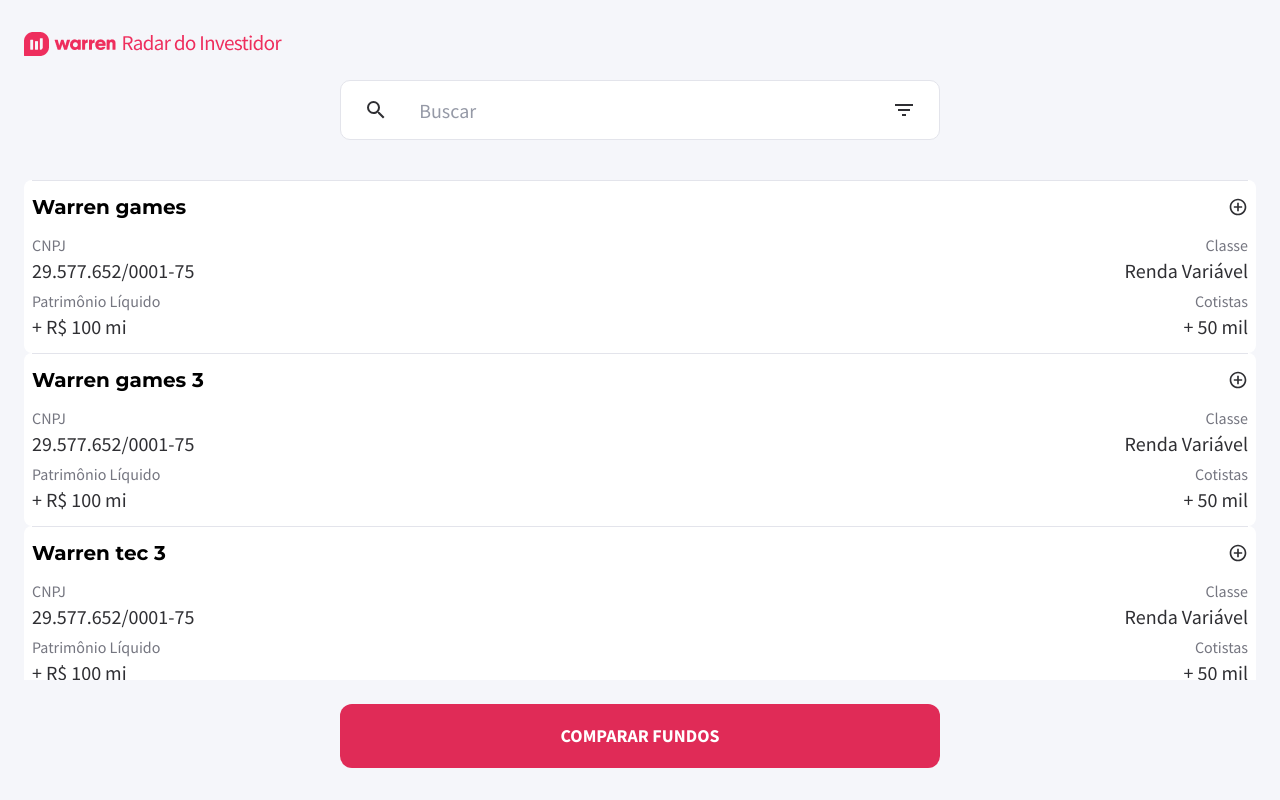
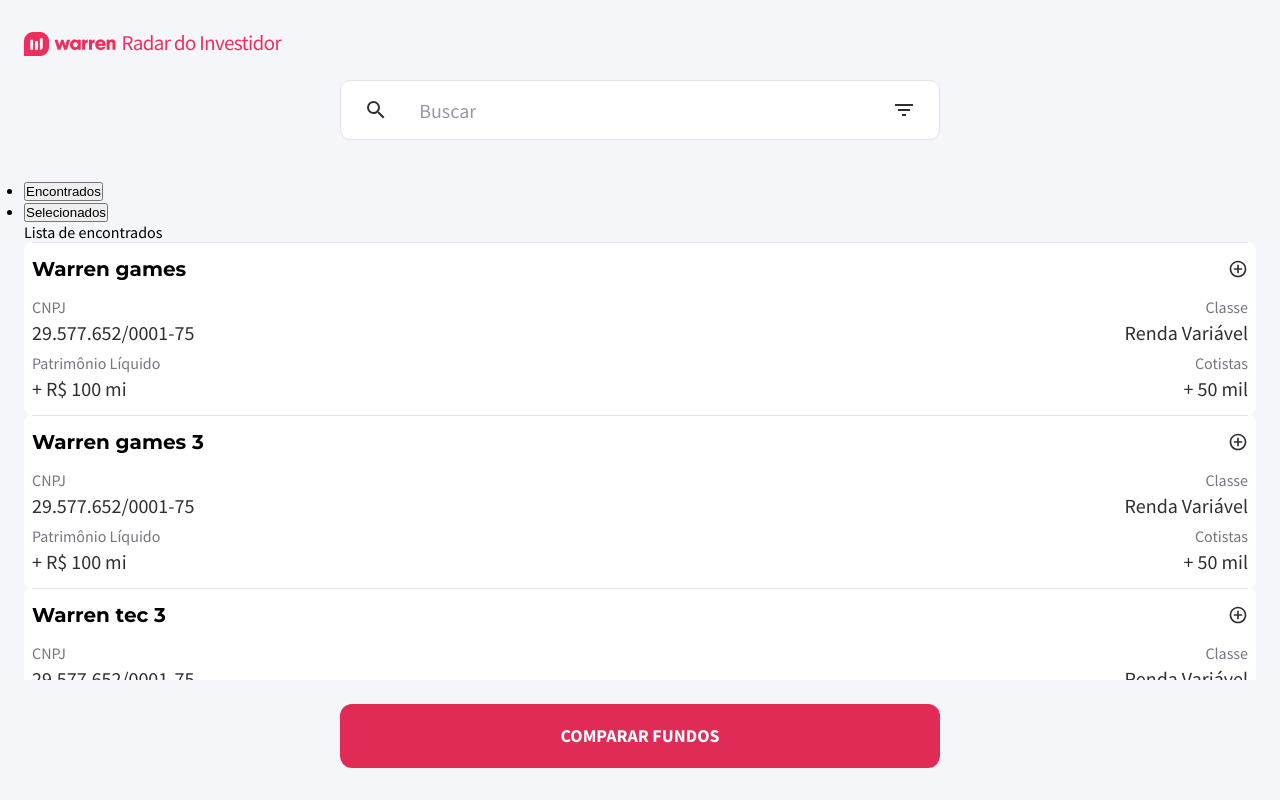
Before and after one commit to luizmellodev/radardoinvestidor-frontend, a Next.js app: page / in a window 1280 px wide. Built offline with nearby package versions, Linux system fonts and the light colour scheme.

Commit message:
tabs without style - Duda, Martin, Matheus, Thiago, Gabriel

```diff
--- a/src/components/Splash/index.tsx
+++ b/src/components/Splash/index.tsx
@@ -3,9 +3,9 @@ import { Container } from './styles';
 function SplashScreen() {
   return (
     <Container>
-      <img src={'/logo-vertical.png'}/>
+      <img src={'/logo-vertical.png'} />
     </Container>
   );
-};
+}
 
 export default SplashScreen;
--- /dev/null
+++ b/src/components/Tabs/Tab/index.tsx
@@ -0,0 +1,12 @@
+import React, { ReactNode } from 'react';
+
+type TabProps = {
+  children: ReactNode;
+  title: string;
+};
+
+function Tab({ children }: TabProps) {
+  return <div>{children}</div>;
+}
+
+export default Tab;
--- /dev/null
+++ b/src/components/Tabs/TabTitle/index.tsx
@@ -0,0 +1,21 @@
+import React, { ReactNode, useCallback } from 'react';
+
+interface TabTitleProps {
+  index: number;
+  title: string;
+  setSelectedTab: (index: number) => void;
+}
+
+function TabTitle({ index, title, setSelectedTab }: TabTitleProps) {
+  const handleClickTab = useCallback(() => {
+    setSelectedTab(index);
+  }, [setSelectedTab, index]);
+
+  return (
+    <li>
+      <button onClick={handleClickTab}>{title}</button>
+    </li>
+  );
+}
+
+export default TabTitle;
--- /dev/null
+++ b/src/components/Tabs/index.tsx
@@ -0,0 +1,29 @@
+import React, { ReactElement, useState } from 'react';
+
+import TabTitle from './TabTitle';
+
+type TabsProps = {
+  children: ReactElement[];
+};
+
+function Tabs({ children }: TabsProps) {
+  const [selectedTab, setSelectedTab] = useState(0);
+
+  return (
+    <div>
+      <ul>
+        {children.map((tab, index) => (
+          <TabTitle
+            key={index}
+            index={index}
+            title={tab.props.title}
+            setSelectedTab={setSelectedTab}
+          />
+        ))}
+      </ul>
+      {children[selectedTab]}
+    </div>
+  );
+}
+
+export default Tabs;
--- a/src/pages/index.tsx
+++ b/src/pages/index.tsx
@@ -8,8 +8,10 @@ import SearchBar from 'components/SearchBar';
 import HeaderHome from 'components/HeaderHome';
 import FundCard from 'components/FundCard';
 import Loading from 'components/Loading';
+import Tabs from 'components/Tabs';
+import Tab from 'components/Tabs/Tab';
 
-import {FundsContext} from 'contexts/Funds';
+import { FundsContext } from 'contexts/Funds';
 
 export const Container = styled.div`
   height: 100%;
@@ -59,20 +61,24 @@ export default function Home() {
         <Header>
           <HeaderHome onChangeHandler={handleOnChangeText} />
         </Header>
+
+        <Tabs>
+          <Tab title="Encontrados">Lista de encontrados</Tab>
+          <Tab title="Selecionados">Lista de selecionados</Tab>
+        </Tabs>
+
         {isLoading ? (
           <Loading />
         ) : (
           <>
             <List>
-              {selectedFunds.length && !searchText ? (
-                selectedFunds.map((fund) => (
-                  <FundCard fund={fund} key={fund.razaoSocial} />
-                ))
-              ) : (
-                funds.map((fund) => (
-                  <FundCard fund={fund} key={fund.razaoSocial} />
-                ))
-              )}
+              {selectedFunds.length && !searchText
+                ? selectedFunds.map((fund) => (
+                    <FundCard fund={fund} key={fund.razaoSocial} />
+                  ))
+                : funds.map((fund) => (
+                    <FundCard fund={fund} key={fund.razaoSocial} />
+                  ))}
             </List>
             <Footer>
               <SubmitButton onClick={handleCompareButtonClick}>
```
